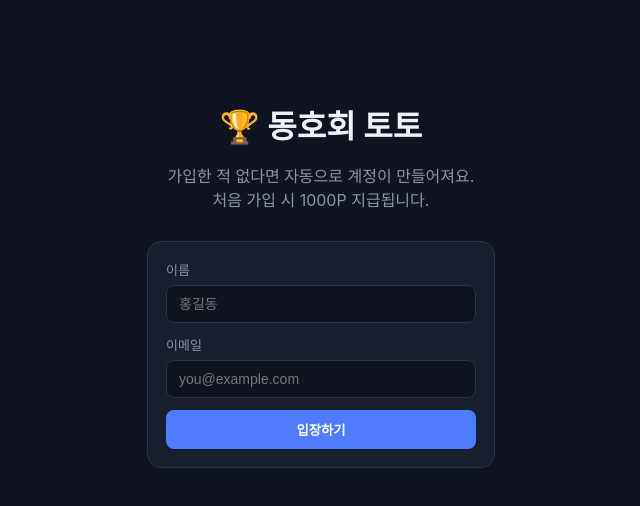
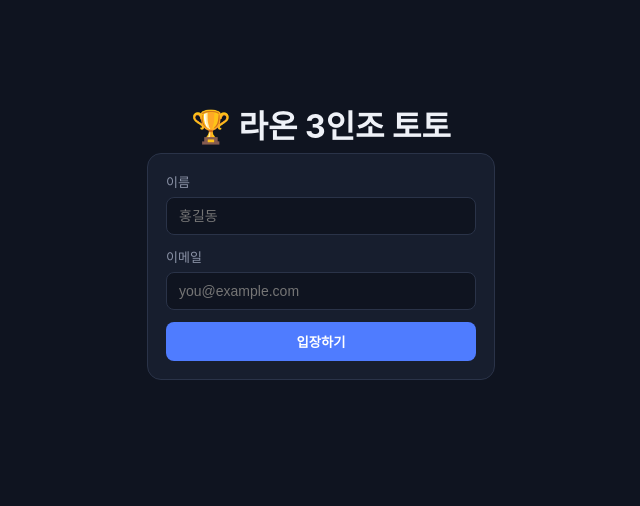
Before and after one commit to ahnjju73/raon_bowling, a Next.js app: page /login in a window 1280 px wide. Shown: the top 506 px of the page, without its empty margins (319-959 px from the left). Built offline with nearby package versions, Linux system fonts and the light colour scheme.

Commit message:
add up down

```diff
--- a/app/layout.js
+++ b/app/layout.js
@@ -1,8 +1,8 @@
 import './globals.css';
 
 export const metadata = {
-  title: '동호회 토토',
-  description: '동호회 전용 포인트 배팅 사이트',
+  title: '라온 3인조 토토',
+  description: '라온 3인조 전용 포인트 배팅 사이트',
 };
 
 export default function RootLayout({ children }) {
--- a/app/login/page.js
+++ b/app/login/page.js
@@ -53,11 +53,8 @@ export default function LoginPage() {
 
   return (
     <div className="container" style={{ maxWidth: 380, paddingTop: 80 }}>
-      <h1 style={{ textAlign: 'center', marginBottom: 6 }}>🏆 동호회 토토</h1>
-      <p style={{ textAlign: 'center', color: 'var(--muted)', marginBottom: 30 }}>
-        가입한 적 없다면 자동으로 계정이 만들어져요.
-        <br />처음 가입 시 1000P 지급됩니다.
-      </p>
+      <h1 style={{ textAlign: 'center', marginBottom: 6 }}>🏆 라온 3인조 토토</h1>
+
       <form onSubmit={handleLogin} className="card">
         <div className="form-group">
           <label>이름</label>
--- a/app/page.js
+++ b/app/page.js
@@ -119,7 +119,7 @@ export default function HomePage() {
   return (
     <>
       <div className="header">
-        <h1>🎳 동호회 토토</h1>
+        <h1>🎳 라온 3인조 토토</h1>
         <div style={{ display: 'flex', gap: 10, alignItems: 'center' }}>
           <span className="points-badge">{userName} · {points}P</span>
           <button className="ghost" onClick={logout}>로그아웃</button>
```
